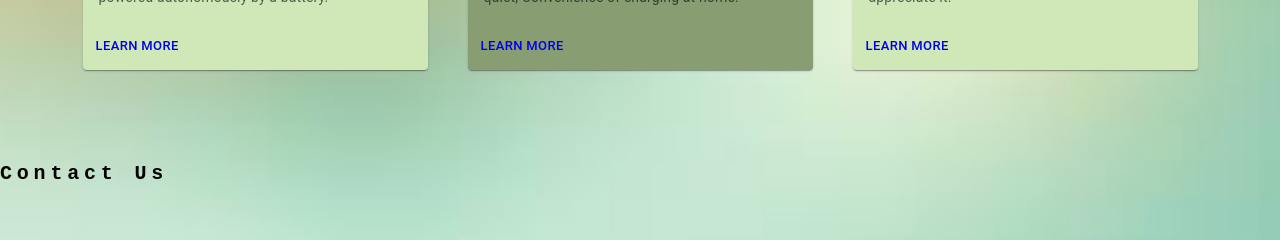
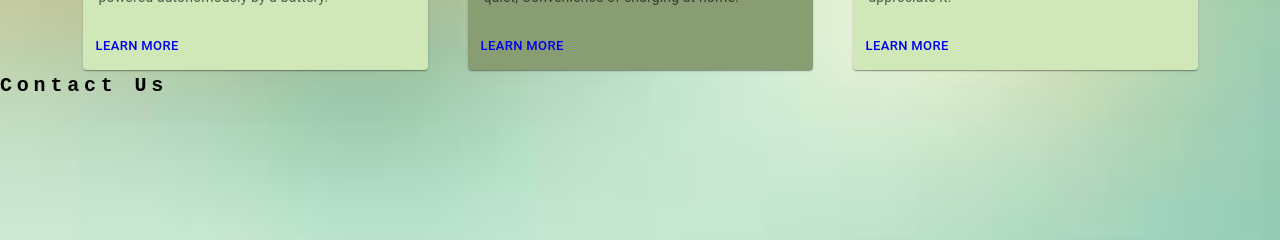
Before and after one commit to Simran9503/LOKSEVA, a React (Create React App) app: page / in a window 1280 px wide. Shown: the part 462-702 px from the top of the page. Built offline with nearby package versions, Linux system fonts and the light colour scheme.

Commit message:
tried to change contact positoin

```diff
--- a/src/Home.js
+++ b/src/Home.js
@@ -150,7 +150,7 @@ const Home = () => {
                   letterSpacing: ".3rem",
                   color: "black",
                   textDecoration: "none",
-                  mt: 11,
+
                 }}
               >
                 Contact Us
```
